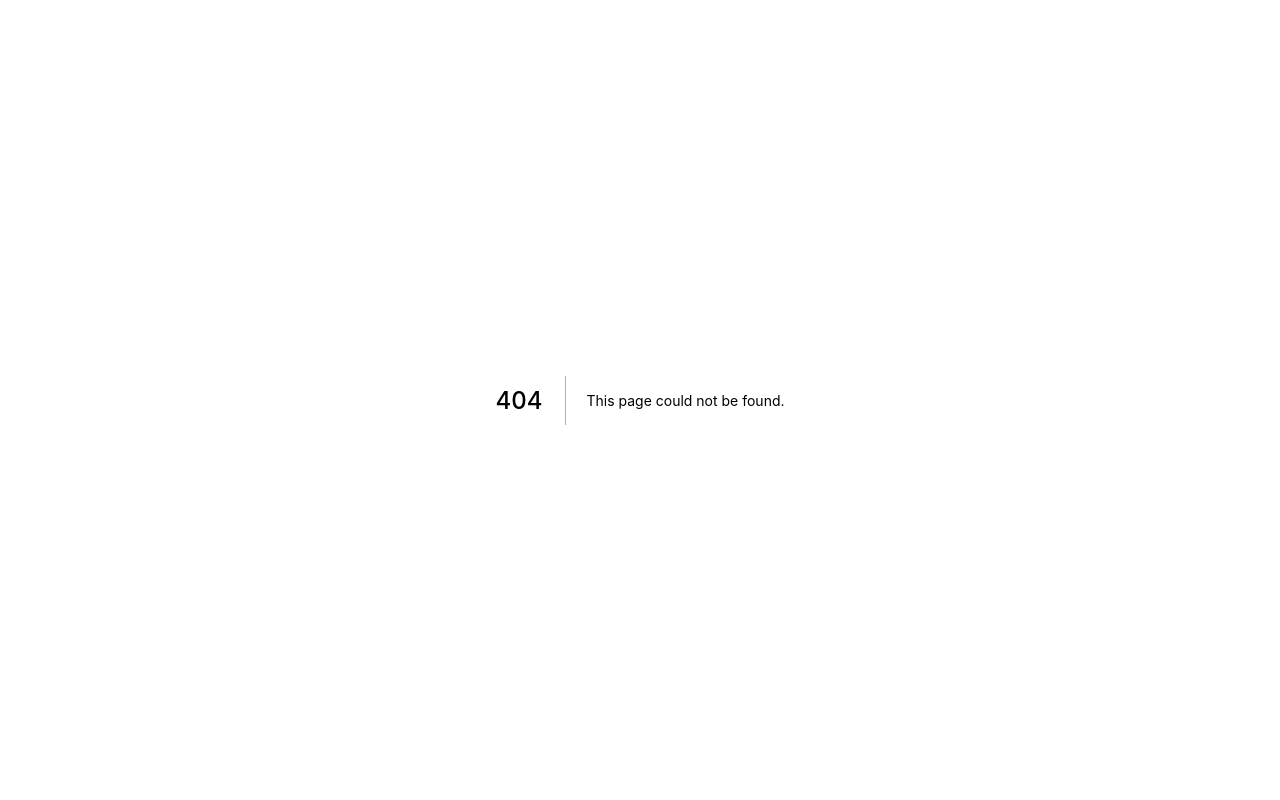
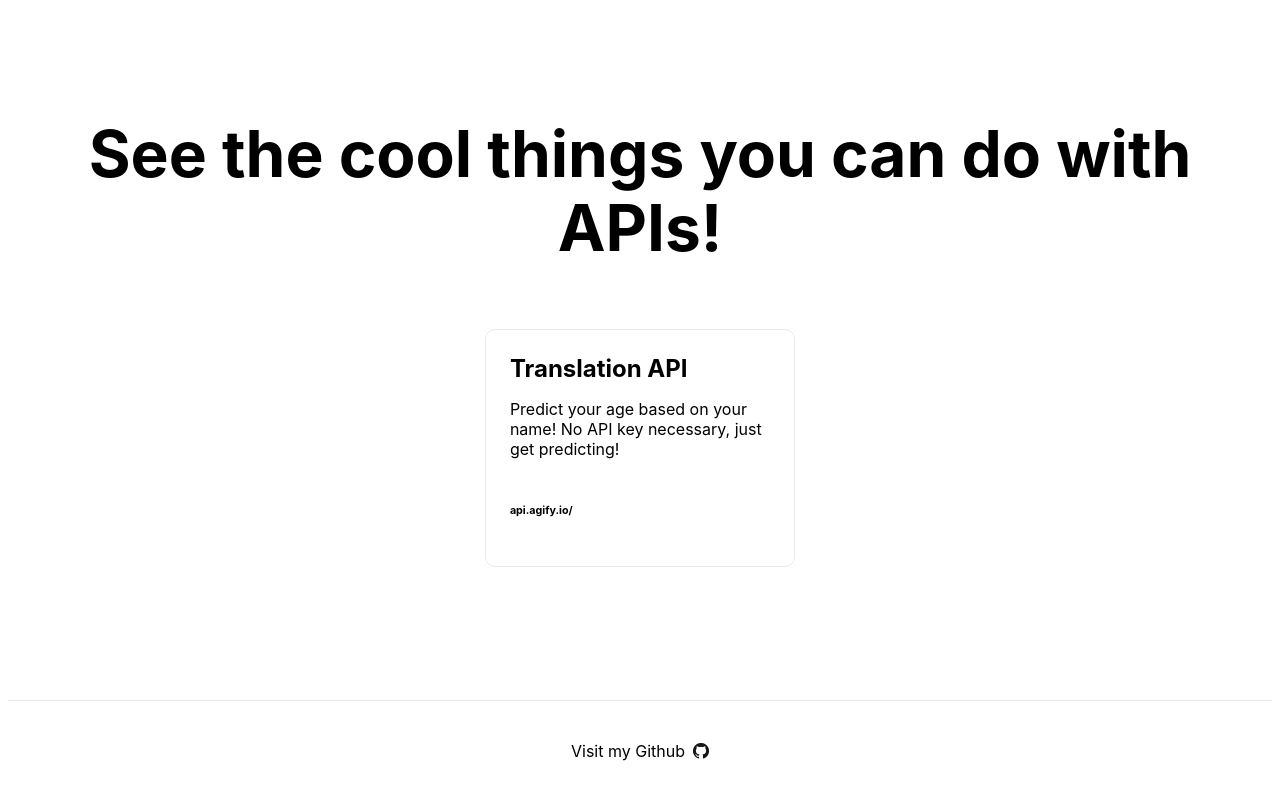
Before and after one commit to jashment/nextjs-playground, a Next.js app: page /funWithApis in a window 1280 px wide. Before the commit this address had no page. Built offline with nearby package versions, Linux system fonts and the light colour scheme.

Commit message:
Adding prediction page

```diff
--- a/package.json
+++ b/package.json
@@ -8,6 +8,7 @@
     "start": "next start"
   },
   "dependencies": {
+    "axios": "^0.21.1",
     "next": "10.x",
     "react": "17.x",
     "react-dom": "17.x"
--- a/pages/about.js
+++ b/pages/about.js
@@ -22,7 +22,7 @@ const About = () => {
                         I am experienced in languages and frameworks such as ReactJS and NodeJS.
                     </p>
                 </div>
-                <h2>Visit some of my projects!</h2>
+                <h2>Here are some of my projects!</h2>
                 <div className={styles.grid}>
                     <a className={styles.card} href="https://youthful-raman-5b3e98.netlify.app/">
                         <h3>Visual Dashboard</h3>
--- /dev/null
+++ b/pages/api/prediction.js
@@ -0,0 +1,16 @@
+const axios = require('axios');
+
+const agify = async (inputText) => {
+    try {
+        const result = await axios({
+            method: 'GET',
+            url: `https://api.agify.io/?name=${inputText}`
+        })
+        console.log('axiosResult', result)
+        return result.data.age;
+    } catch (error) {
+        console.error(error);
+    }
+}
+
+export default agify;
--- /dev/null
+++ b/pages/funWithApis.js
@@ -0,0 +1,43 @@
+import Head from 'next/head'
+import styles from '../styles/Home.module.css'
+
+const funWithApis = () => {
+    return (
+        <div className={styles.container}>
+            <Head>
+                <title>About</title>
+                <link rel="icon" href="/favicon.ico" />
+            </Head>
+
+            <main className={styles.main}>
+                <h1 className={styles.title}>
+                    See the cool things you can do with APIs!
+                </h1>
+
+                <div className={styles.grid}>
+                    <a className={styles.card} href="/namePredictor">
+                        <h3>Translation API</h3>
+                        Predict your age based on your name!
+                        No API key necessary, just get predicting!
+                        <br />
+                        <br />
+                        <h6>api.agify.io/</h6>
+                    </a>
+                </div>
+            </main>
+
+            <footer className={styles.footer}>
+                <a
+                href="https://github.com/jashment"
+                target="_blank"
+                rel="noopener noreferrer"
+                >
+                Visit my Github{' '}
+                <img src="/GitHub-Mark-32px.png" alt="GitHub Logo" className={styles.logo} />
+                </a>
+            </footer>
+        </div>
+    )
+}
+
+export default funWithApis;
--- a/pages/index.js
+++ b/pages/index.js
@@ -25,9 +25,9 @@ export default function Home() {
             <p>Learn about me and what I do.</p>
           </a>
 
-          <a href="https://nextjs.org/learn" className={styles.card}>
-            <h3>Learn &rarr;</h3>
-            <p>Learn about Next.js in an interactive course with quizzes!</p>
+          <a href="funWithApis" className={styles.card}>
+            <h3>Fun with APIs &rarr;</h3>
+            <p>See the cool things that can be done with interesting APIs!</p>
           </a>
 
           <a
--- a/styles/globals.css
+++ b/styles/globals.css
@@ -4,7 +4,19 @@ body {
   margin: 0;
   font-family: -apple-system, BlinkMacSystemFont, Segoe UI, Roboto, Oxygen,
     Ubuntu, Cantarell, Fira Sans, Droid Sans, Helvetica Neue, sans-serif;
+    animation: fadeInAnimation ease 1s;
+    animation-iteration-count: 1;
+    animation-fill-mode: forwards;
 }
+
+@keyframes fadeInAnimation {
+      0% {
+          opacity: 0;
+      }
+      100% {
+          opacity: 1;
+      }
+  }
 
 a {
   color: inherit;
```
Also changed, not shown: pages/namePredictor.js (added, +51 -0 lines), 2 other files (tests, documents, lock files or other folders).
